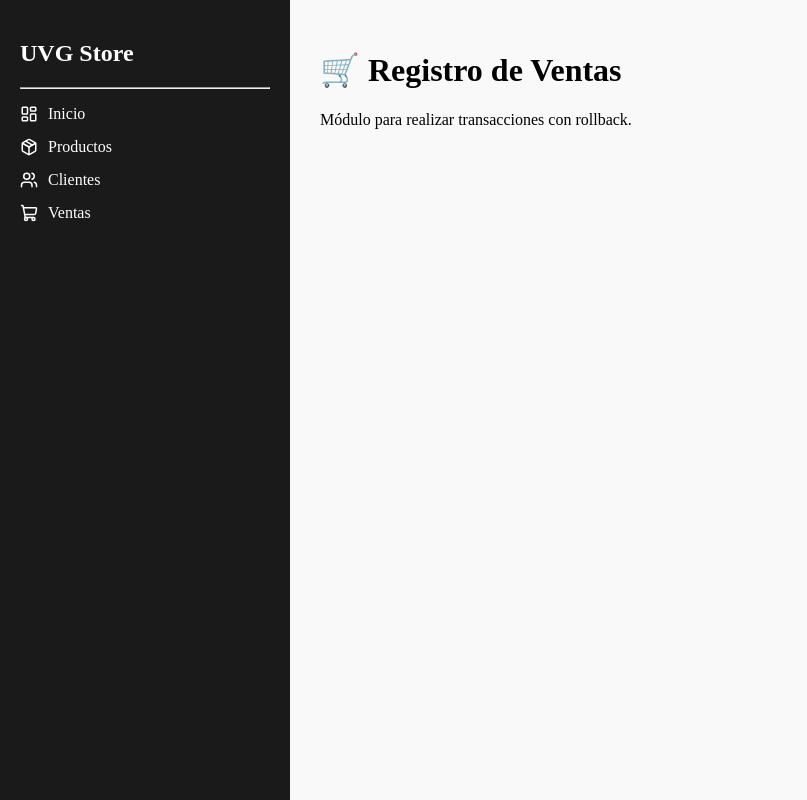
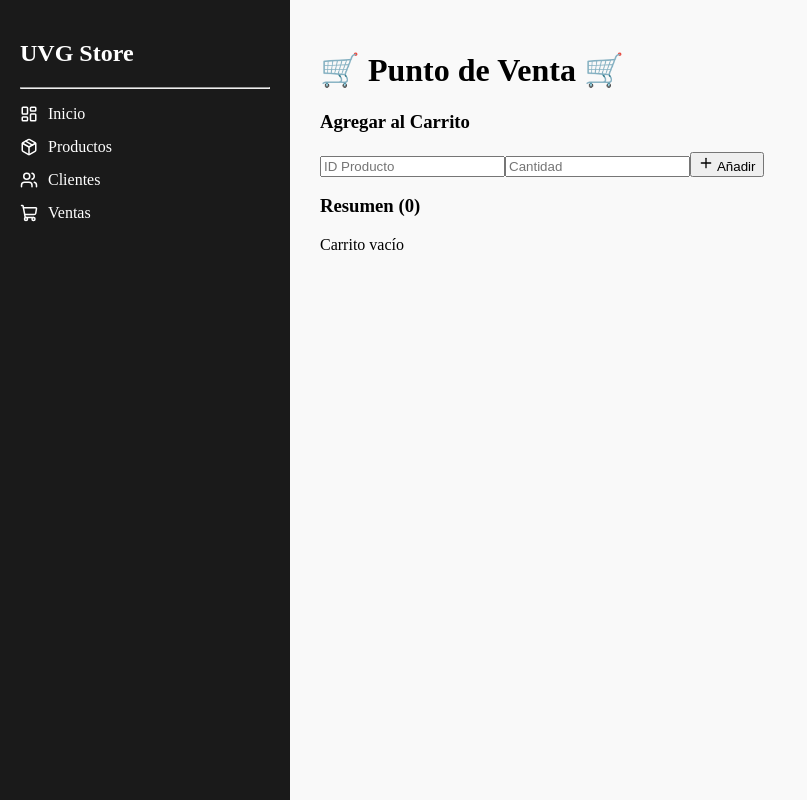
Before and after one commit to SarAvi21805/Proyecto2BD, a React app in the folder frontend/: page /ventas in a window 1280 px wide. Shown: the whole page, without its empty margins (0-807 px from the left). Built offline with nearby package versions, Linux system fonts and the light colour scheme; the HTML template or start-up script is replaced by a standard one.

Commit message:
feat: implementar carrito de compras usando useReducer

```diff
--- a/frontend/src/pages/Ventas.jsx
+++ b/frontend/src/pages/Ventas.jsx
@@ -1,6 +1,47 @@
-export const Ventas = () => (
-  <div>
-    <h1>🛒 Registro de Ventas</h1>
-    <p>Módulo para realizar transacciones con rollback.</p>
-  </div>
-);
+import React, { useReducer, useState } from 'react';
+import { ShoppingCart, Plus, Trash2, CheckCircle } from 'lucide-react';
+
+// Maneja el estado complejo del carrito
+const cartReducer = (state, action) => {
+  switch (action.type) {
+    case 'ADD': return [...state, action.payload];
+    case 'REMOVE': return state.filter((_, i) => i !== action.payload);
+    case 'CLEAR': return [];
+    default: return state;
+  }
+};
+
+export const Ventas = () => {
+  const [cart, dispatch] = useReducer(cartReducer, []);
+  const [item, setItem] = useState({ id: '', cant: '' });
+
+  return (
+    <div style={{ maxWidth: '600px' }}>
+      <h1>🛒 Punto de Venta 🛒</h1>
+
+      <div className="card">
+        <h3>Agregar al Carrito</h3>
+        <input type="number" placeholder="ID Producto" value={item.id} onChange={e => setItem({...item, id: e.target.value})} className="input-style" />
+        <input type="number" placeholder="Cantidad" value={item.cant} onChange={e => setItem({...item, cant: e.target.value})} className="input-style" />
+        <button onClick={() => { dispatch({type:'ADD', payload:item}); setItem({id:'', cant:''}); }} className="btn-add">
+          <Plus size={16}/> Añadir
+        </button>
+      </div>
+
+      <div className="card">
+        <h3>Resumen ({cart.length})</h3>
+        {cart.length === 0 ? <p>Carrito vacío</p> : (
+          <ul>
+            {cart.map((c, i) => (
+              <li key={i} className="cart-item">
+                Producto #{c.id} - Cant: {c.cant}
+                <Trash2 size={16} onClick={() => dispatch({type:'REMOVE', payload:i})} style={{cursor:'pointer', color:'red'}}/>
+              </li>
+            ))}
+          </ul>
+        )}
+        {cart.length > 0 && <button className="btn-confirm" onClick={() => alert("Venta confirmada")}>Confirmar Venta</button>}
+      </div>
+    </div>
+  );
+};
```
